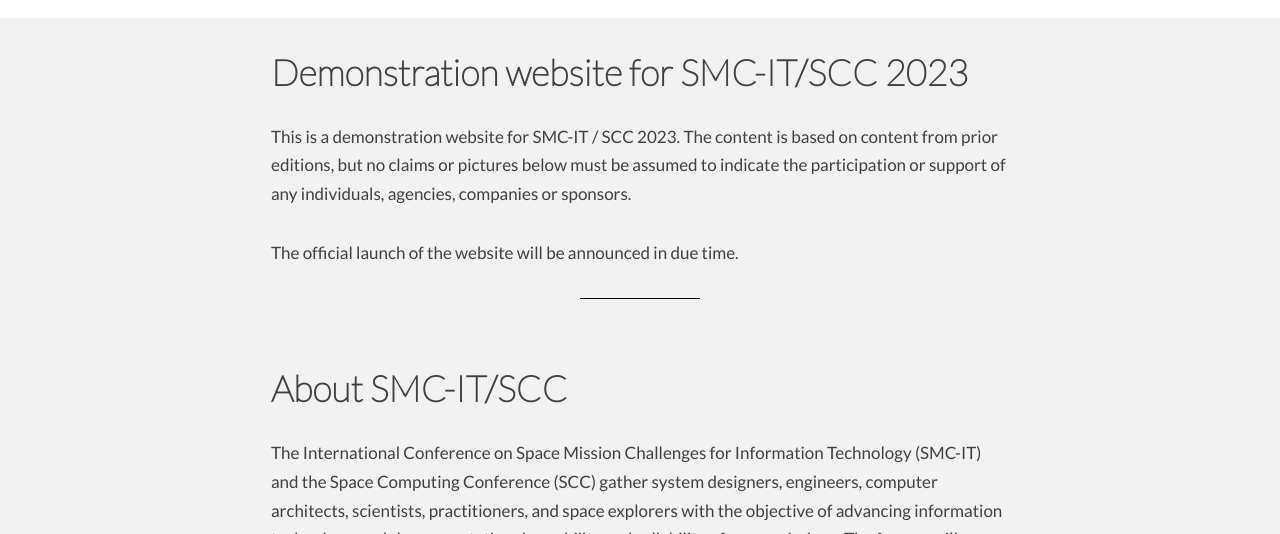
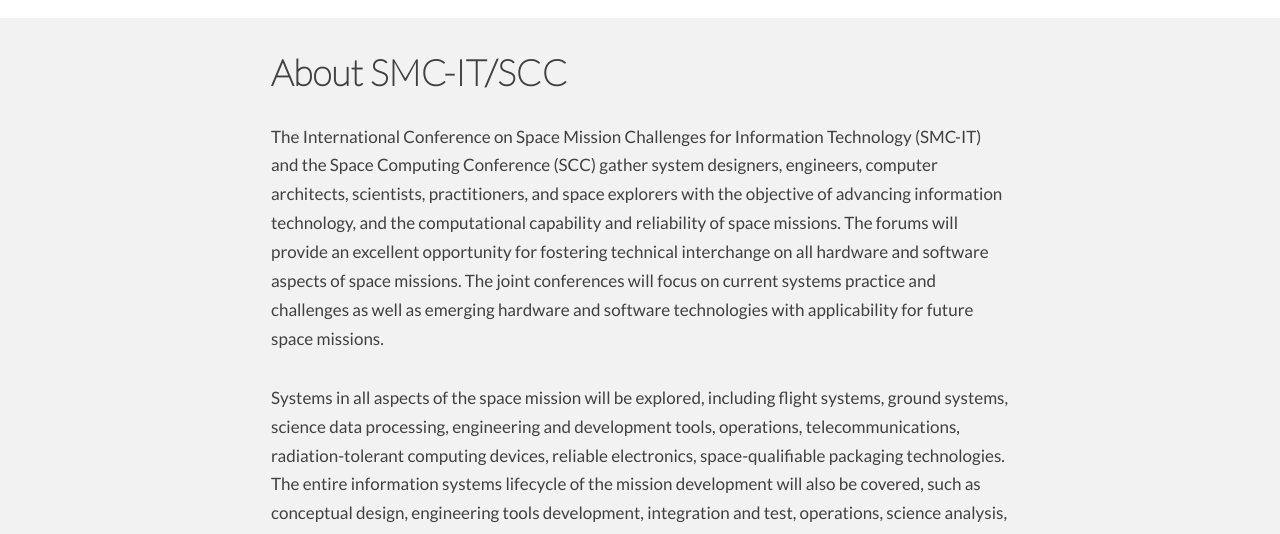
Before and after one commit to AntoineRichard/SpaceRoboticsWorkshop, a plain HTML site: page public/index.html in a window 1280 px wide. Shown: the part 802-1336 px from the top of the page. Drawn offline with Linux system fonts and the light colour scheme.

Commit message:
Remove demo text.

```diff
--- a/public/index.html
+++ b/public/index.html
@@ -84,22 +84,6 @@
         </div>
     </div>
 </header>
-
-<div class="content-block">
-  <div class="content-text">
-    <h1>Demonstration website for SMC-IT/SCC 2023</h1>
-    <p>
-    This is a demonstration website for SMC-IT / SCC 2023.
-    The content is based on content from prior editions, but no claims
-    or pictures below must be assumed to indicate the participation
-    or support of any individuals, agencies, companies or sponsors.
-    </p>
-    <p>
-    The official launch of the website will be announced in due time.
-    </p>
-    <hr class="middlesep">
-  </div>
-</div>
 
 <div class="content-block">
   <div class="content-text">
```
